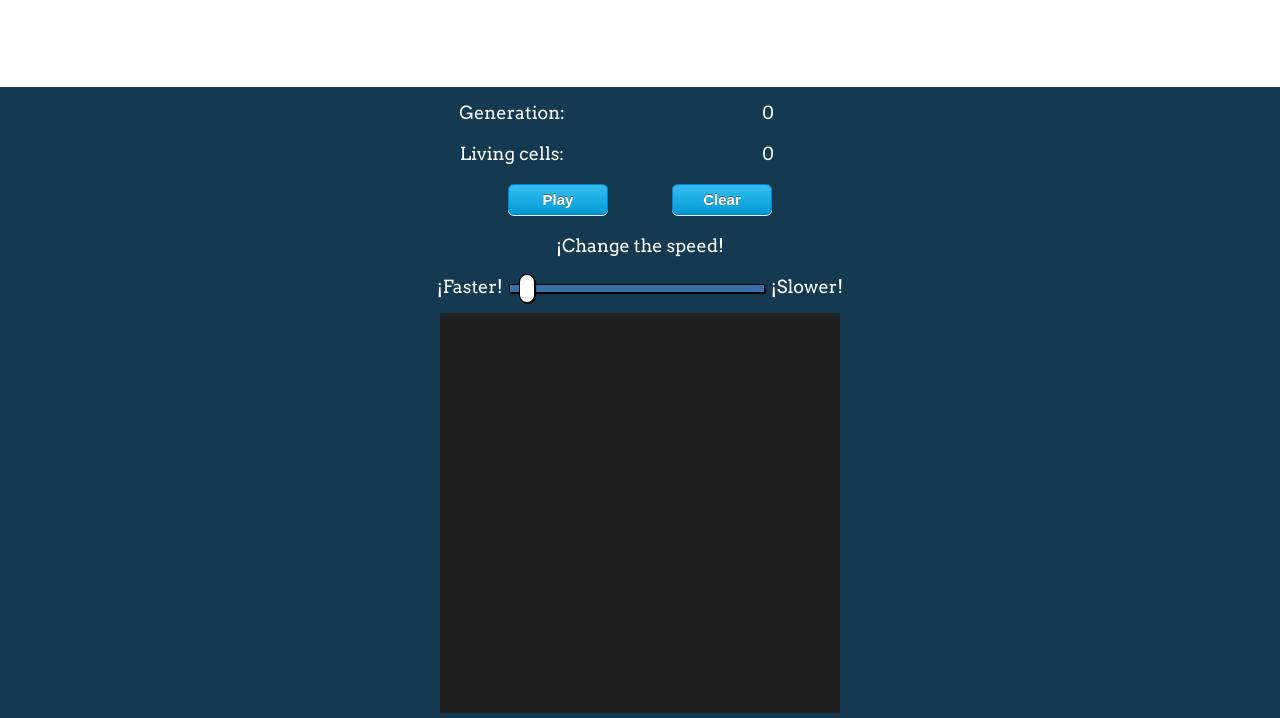
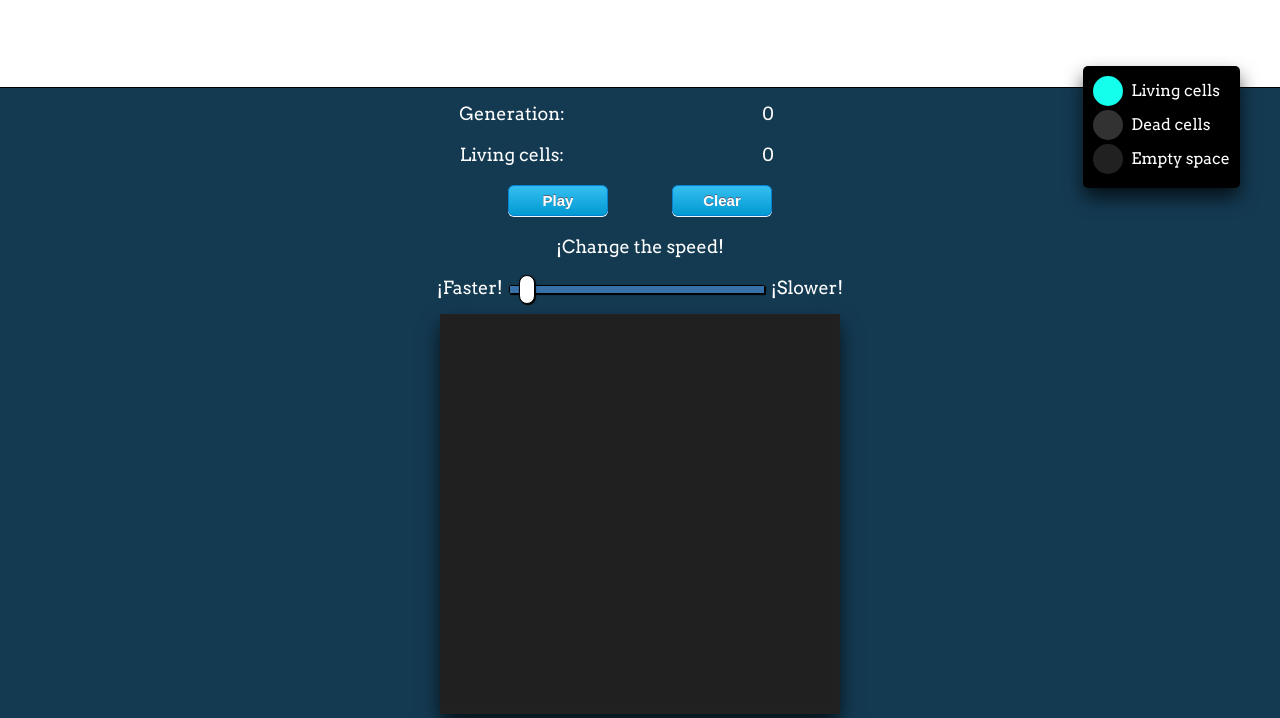
Before and after one commit to ChristianLauHeredia/Juego-de-la-vida, a plain HTML site: page index.html in a window 1280 px wide. Shown: the part 212-930 px from the top of the page. Drawn offline with Linux system fonts and the light colour scheme.

Commit message:
Game-Of-Life

```diff
--- a/css/styles.css
+++ b/css/styles.css
@@ -6,6 +6,7 @@ body{
 
 #myCanvas{
   	background-color: #212121;
+  	box-shadow: 0px 10px 19px -1px rgba(0,0,0,0.75);
 }
 
 .header{
@@ -13,6 +14,7 @@ body{
 	text-align: center;
 	background-color: white;
 	padding: 2% 0 2% 0;
+	border-bottom: 1px solid black;
 }
 
 .canvas-container{
@@ -90,3 +92,20 @@ input[type=range]::-webkit-slider-thumb {
   -webkit-appearance: none;
   margin-top: -10.2px;
 }
+
+.colors{
+	padding: 10px;
+	position: absolute;
+	right: 40px;
+	border-radius: 5px;
+	bottom: 50%;
+  	box-shadow: 0px 10px 19px -1px rgba(0,0,0,0.75);
+	background-color: black;
+}
+
+.colors span{
+	color: white;
+	margin-left: 5px;
+	position: relative;
+	top: -10px;
+}
--- a/index.html
+++ b/index.html
@@ -21,7 +21,17 @@
 	<div class="canvas-container">
 		<canvas id="myCanvas" width="400" height="400"></canvas>
 	</div>
-
+	<div class="colors">
+		<svg height="30" width="30">
+		  <circle cx="15" cy="15" r="15" stroke-width="3" fill="#14FFEC" />
+		</svg> <span>Living cells</span> <br>
+		<svg height="30" width="30">
+		  <circle cx="15" cy="15" r="15" stroke-width="3" fill="#323232" />
+		</svg> <span>Dead cells</span> <br>
+		<svg height="30" width="30">
+		  <circle cx="15" cy="15" r="15" stroke-width="3" fill="#212121" />
+		</svg> <span>Empty space</span>
+	</div>
 
   <script src="js/main.js" charset="utf-8"></script>
   </body>
```
